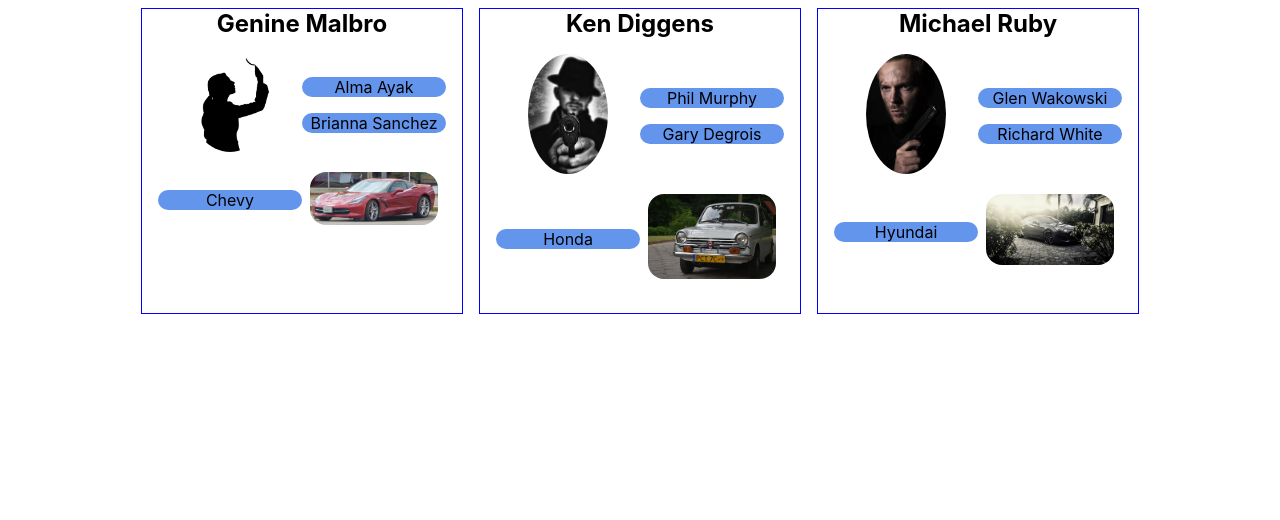
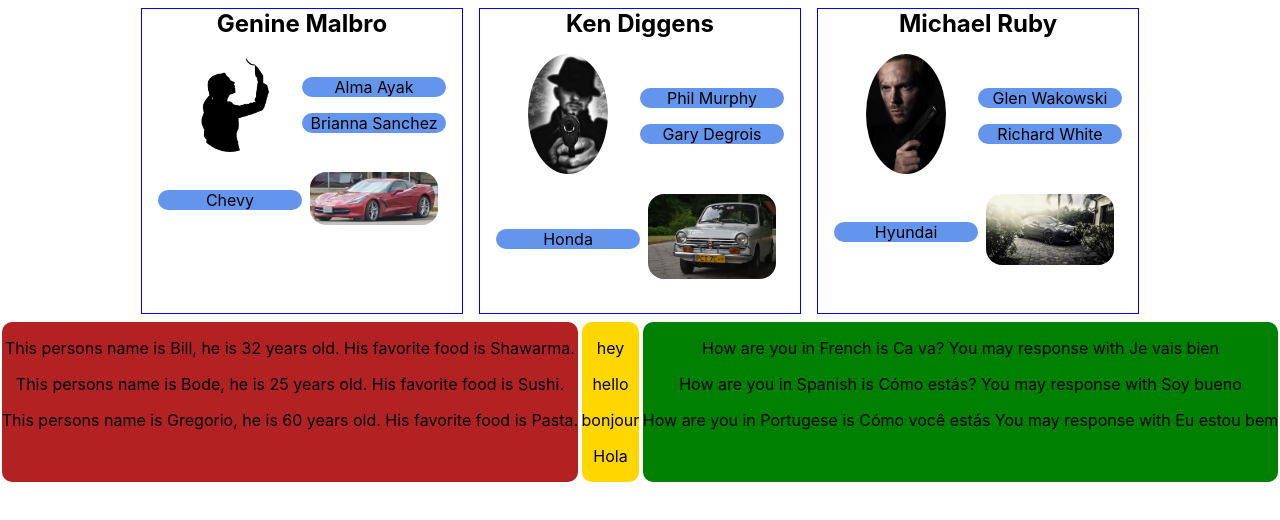
Before and after one commit to philngom/react-display-list-from-scratch, a React (Create React App) app: page / in a window 1280 px wide. Shown: the top 520 px of the page. Built offline with nearby package versions, Linux system fonts and the light colour scheme.

Commit message:
was commiting to bug hunt project smh. Last commit. Assignment complete

```diff
--- a/src/App.js
+++ b/src/App.js
@@ -1,6 +1,12 @@
 import './App.css';
-import { spies } from './data';
+import { spies } from './spies-data';
+import { people } from './people-data';
 import Spy from './Spy/Spy';
+import People from './People/People';
+import HowAreYous from './HowAreYous/HowAreYous';
+import { listOfHellos } from './hellos-data.js';
+import { differentHowAreYous } from './howAreYous-data.js';
+import Hellos from './Hellos/Hellos';
 
 function App() {
   return (
@@ -12,6 +18,9 @@ function App() {
           )
         }
       </div>
+      <People people={people}/>
+      <Hellos hellos={listOfHellos}/>
+      <HowAreYous data={ differentHowAreYous }/>
     </div>
   );
 }
--- /dev/null
+++ b/src/Hellos/Hellos.css
@@ -0,0 +1,4 @@
+.hellos {
+  background-color: gold;
+  border-radius: 10px;
+}
--- /dev/null
+++ b/src/Hellos/Hellos.js
@@ -0,0 +1,14 @@
+import React from 'react';
+import './Hellos.css';
+
+export default function People({ hellos }) {
+  return (
+    <div className='hellos'>
+      {
+        hellos.map((hello, i) =>
+          <p key={hello + i}>{hello}</p>
+        )
+      }
+    </div>
+  );
+}
--- /dev/null
+++ b/src/HowAreYous/HowAreYous.css
@@ -0,0 +1,4 @@
+.container {
+  background-color:green;
+  border-radius: 10px;
+}
--- /dev/null
+++ b/src/HowAreYous/HowAreYous.js
@@ -0,0 +1,16 @@
+import React from 'react';
+import './HowAreYous.css';
+
+export default function HowAreYous({ data }) {
+  return (
+    <div className='container'>
+      {
+        data.map((obj, i) =>
+          <p key={obj + i}>
+            How are you in {obj.language} is {obj.how_are_you} You may response with {obj.response}
+          </p>
+        )
+      }
+    </div>
+  );
+}
--- /dev/null
+++ b/src/People/People.css
@@ -0,0 +1,4 @@
+.people-list {
+  background-color: firebrick;
+  border-radius: 10px;
+}
--- /dev/null
+++ b/src/People/People.js
@@ -0,0 +1,14 @@
+import React from 'react';
+import './People.css';
+
+export default function People({ people }) {
+  return (
+    <div className='people-list'>
+      {
+        people.map((person, i) =>
+          <p key={person + i}>This persons name is {person.name}, he is {person.age} years old. His favorite food is {person.favoriteFood}.</p>
+        )
+      }
+    </div>
+  );
+}
--- /dev/null
+++ b/src/hellos-data.js
@@ -0,0 +1 @@
+export const listOfHellos = ['hey', 'hello', 'bonjour', 'Hola'];
--- /dev/null
+++ b/src/howAreYous-data.js
@@ -0,0 +1,5 @@
+export const differentHowAreYous = [
+  { language: 'French', how_are_you: 'Ca va?', response: 'Je vais bien' },
+  { language: 'Spanish', how_are_you: 'Cómo estás?', response: 'Soy bueno' },
+  { language: 'Portugese', how_are_you: 'Cómo você estás', response: 'Eu estou bem' }
+];
--- /dev/null
+++ b/src/people-data.js
@@ -0,0 +1,5 @@
+export const people = [
+  { name: 'Bill', age: 32, favoriteFood: 'Shawarma' },
+  { name: 'Bode', age: 25, favoriteFood: 'Sushi' },
+  { name: 'Gregorio', age: 60, favoriteFood: 'Pasta' }
+];
```
Also changed, not shown: src/spies-data.js (renamed from src/data.js), 1 other file (tests, documents, lock files or other folders).
